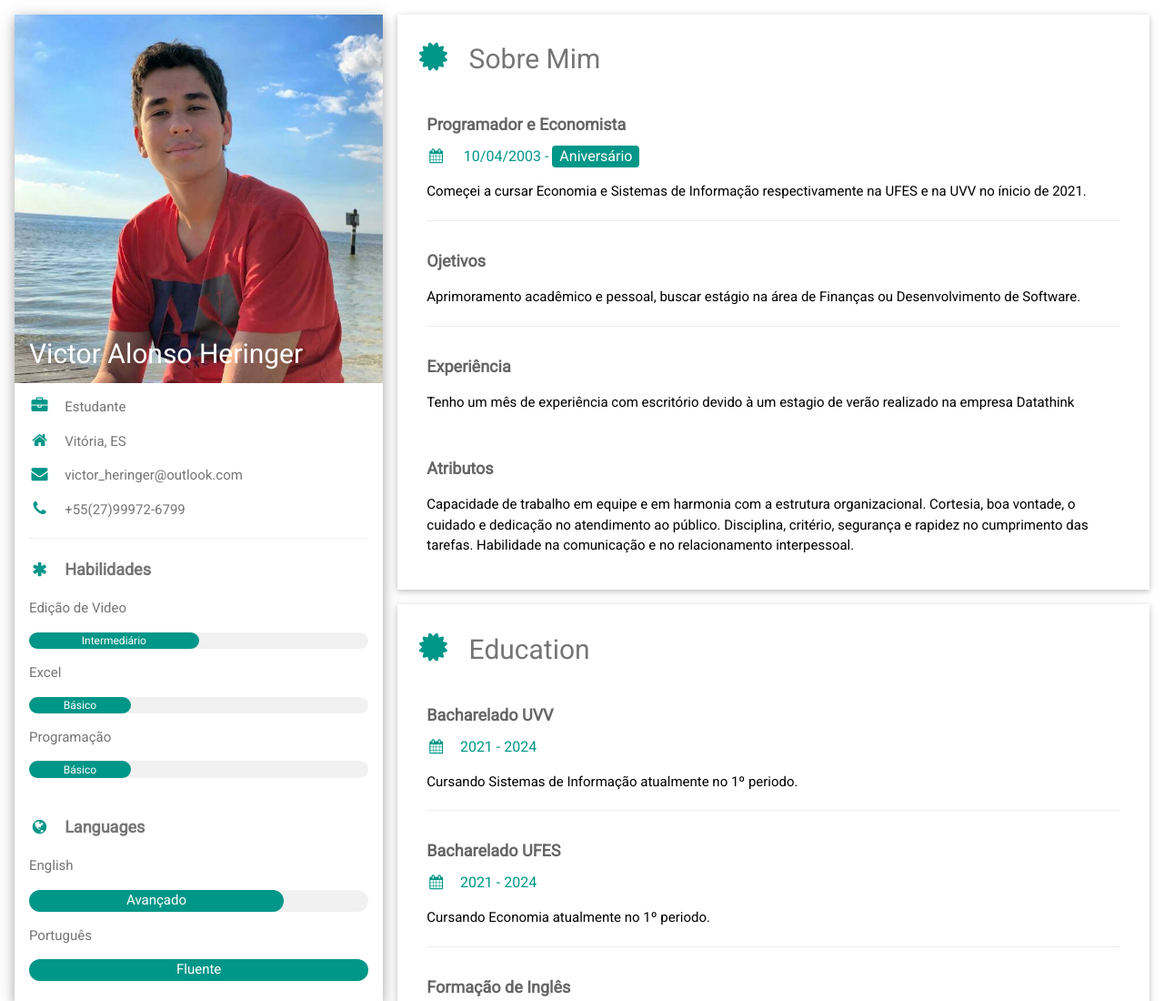
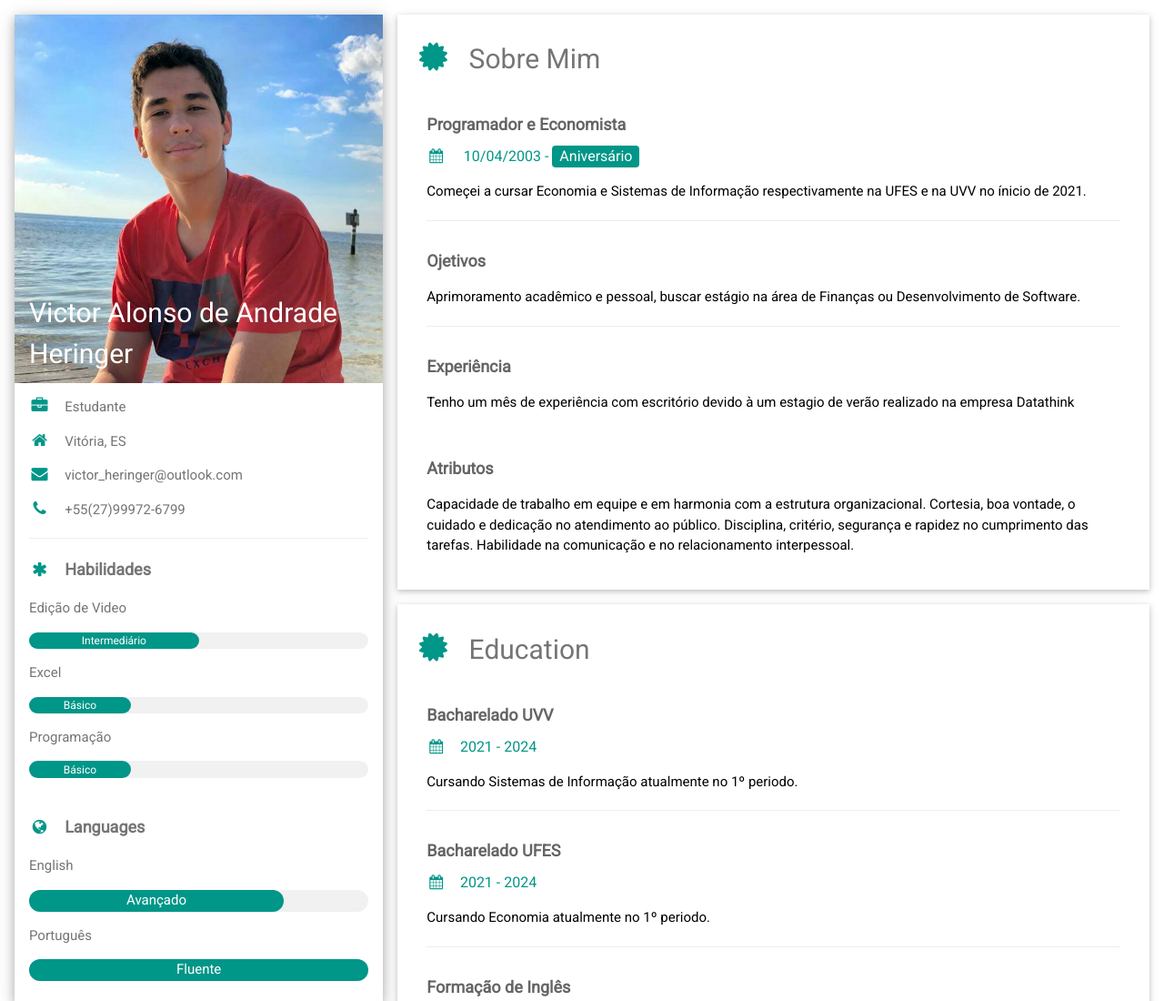
Before and after one commit to Victor-Heringer/Curriculo, a plain HTML site: page index.html in a window 1280 px wide. Shown: the top 1100 px of the page at 91% size. Drawn offline with nearby package versions, Linux system fonts and the light colour scheme.

Commit message:
Update index.html

```diff
--- a/index.html
+++ b/index.html
@@ -20,7 +20,7 @@
             <div class="w3-display-container">
               <img src="Foto Perfil.jfif" style="width:100%" alt="Avatar">
               <div class="w3-display-bottomleft w3-container w3-text-black">
-                <h2 class="w3-text-white w3-padding-16;"> Victor Alonso Heringer  </h2>
+                <h2 class="w3-text-white w3-padding-16;"> Victor Alonso de Andrade Heringer  </h2>
               </div>
             </div>
             <div class="w3-container">
```
